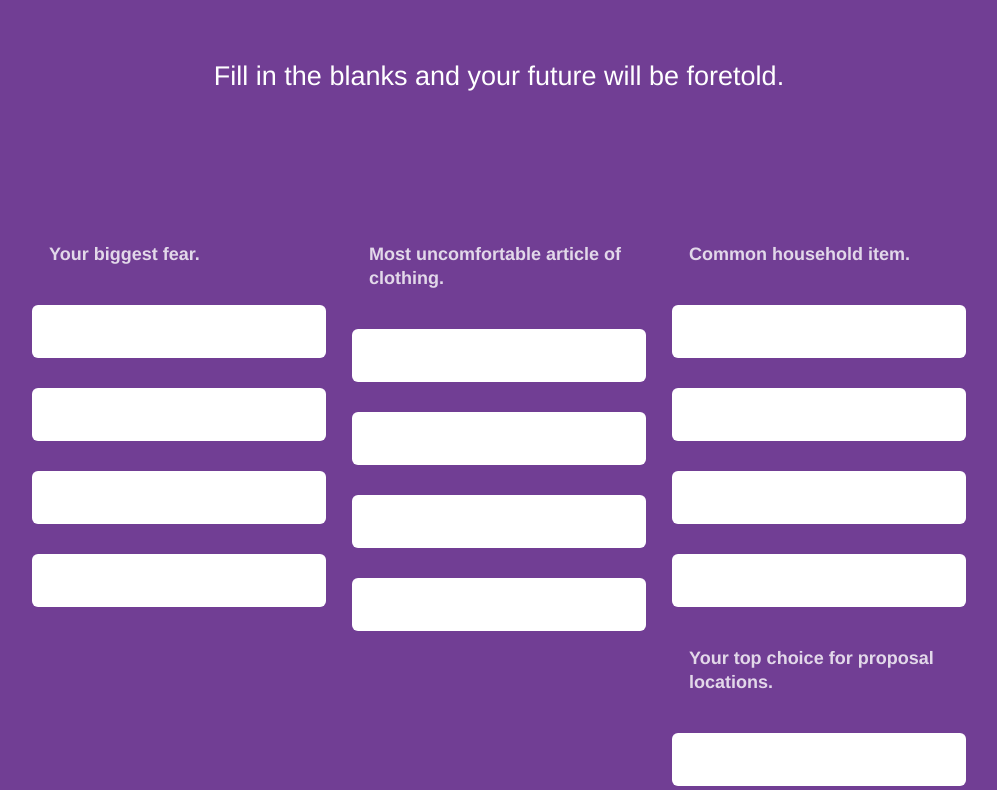
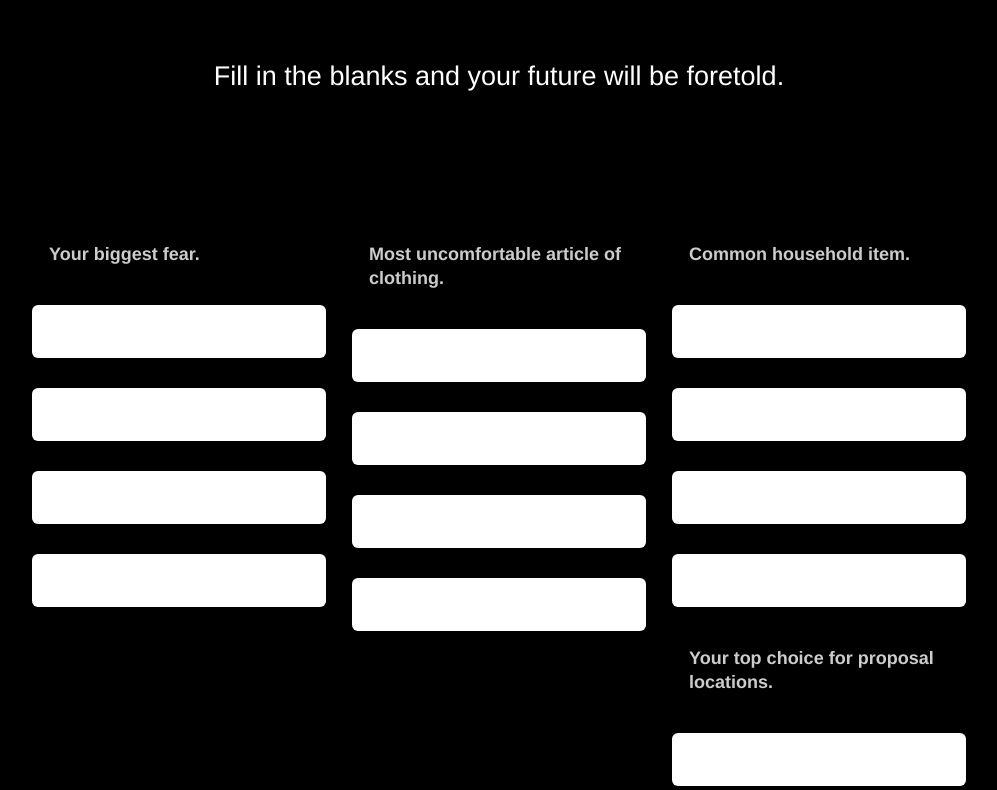
Before and after one commit to achesebro09/MASH-Game, a plain HTML site: page index.html in a window 1280 px wide. Shown: the part 151-941 px from the top of the page, without its empty margins (141-1138 px from the left). Drawn offline with Linux system fonts and the light colour scheme.

Commit message:
Update style.css

```diff
--- a/style.css
+++ b/style.css
@@ -1,6 +1,6 @@
 /* Body styling */
 body {
-    background: #713e94;
+    background: #000000;
     color: #fff;
     font-family: Helvetica, Arial;
     font-size: 27px;
```
